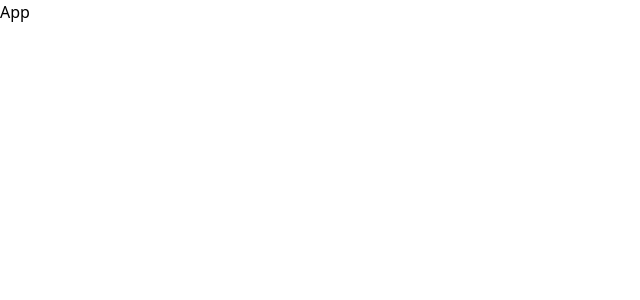
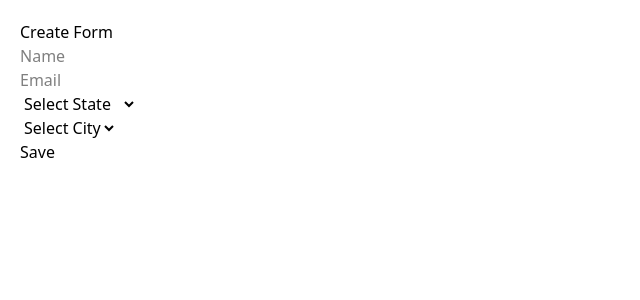
Before and after one commit to pranjalkuhikar/Project, a React (Vite) app in the folder client/: page /create in a window 1280 px wide. Shown: the top 300 px of the page, without its empty margins (0-640 px from the left). Built offline with nearby package versions, Linux system fonts and the light colour scheme.

Commit message:
feat: add react-router for page navigation
- Replace basic App component with AppRouter
- Add react-router-dom dependency
- Create new router configuration with Create and Show pages
- Remove next/router usage from Create page

```diff
--- a/client/package.json
+++ b/client/package.json
@@ -13,6 +13,7 @@
     "@tailwindcss/vite": "^4.1.13",
     "react": "^19.1.1",
     "react-dom": "^19.1.1",
+    "react-router-dom": "^7.5.0",
     "tailwindcss": "^4.1.13"
   },
   "devDependencies": {
--- a/client/src/App.jsx
+++ b/client/src/App.jsx
@@ -1,7 +1,7 @@
-import React from "react";
+import AppRouter from "./router/AppRouter";
 
 const App = () => {
-  return <div>App</div>;
+  return <AppRouter />;
 };
 
 export default App;
--- a/client/src/pages/Create.jsx
+++ b/client/src/pages/Create.jsx
@@ -1,5 +1,4 @@
 import { useState } from "react";
-import { useRouter } from "next/router";
 
 export default function CreateForm() {
   const [form, setForm] = useState({
@@ -10,7 +9,6 @@ export default function CreateForm() {
   });
 
   const [cities, setCities] = useState([]);
-  const router = useRouter();
 
   const statesCities = {
     Maharashtra: ["Mumbai", "Pune", "Nagpur"],
@@ -36,7 +34,6 @@ export default function CreateForm() {
       body: JSON.stringify(form),
     });
     alert("Form saved ✅");
-    router.push("/show");
   };
 
   return (
--- /dev/null
+++ b/client/src/router/AppRouter.jsx
@@ -0,0 +1,18 @@
+import { BrowserRouter as Router, Routes, Route } from "react-router-dom";
+import Create from "../pages/Create";
+import Show from "../pages/Show";
+
+function AppRouter() {
+  return (
+    <Router>
+      <div style={{ minHeight: "80vh", padding: "20px" }}>
+        <Routes>
+          <Route path="/create" element={<Create />} />
+          <Route path="/show" element={<Show />} />
+        </Routes>
+      </div>
+    </Router>
+  );
+}
+
+export default AppRouter;
```
Also changed, not shown: 1 other file (tests, documents, lock files or other folders).
